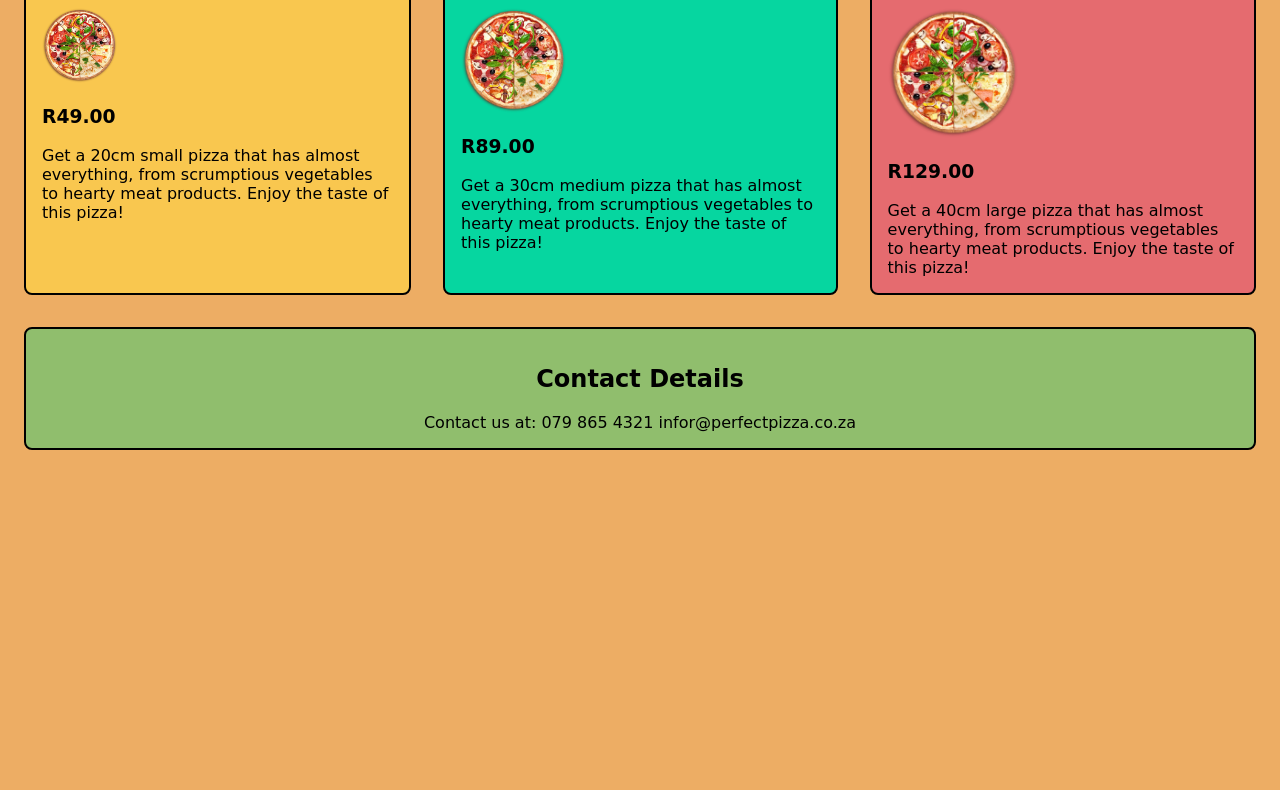
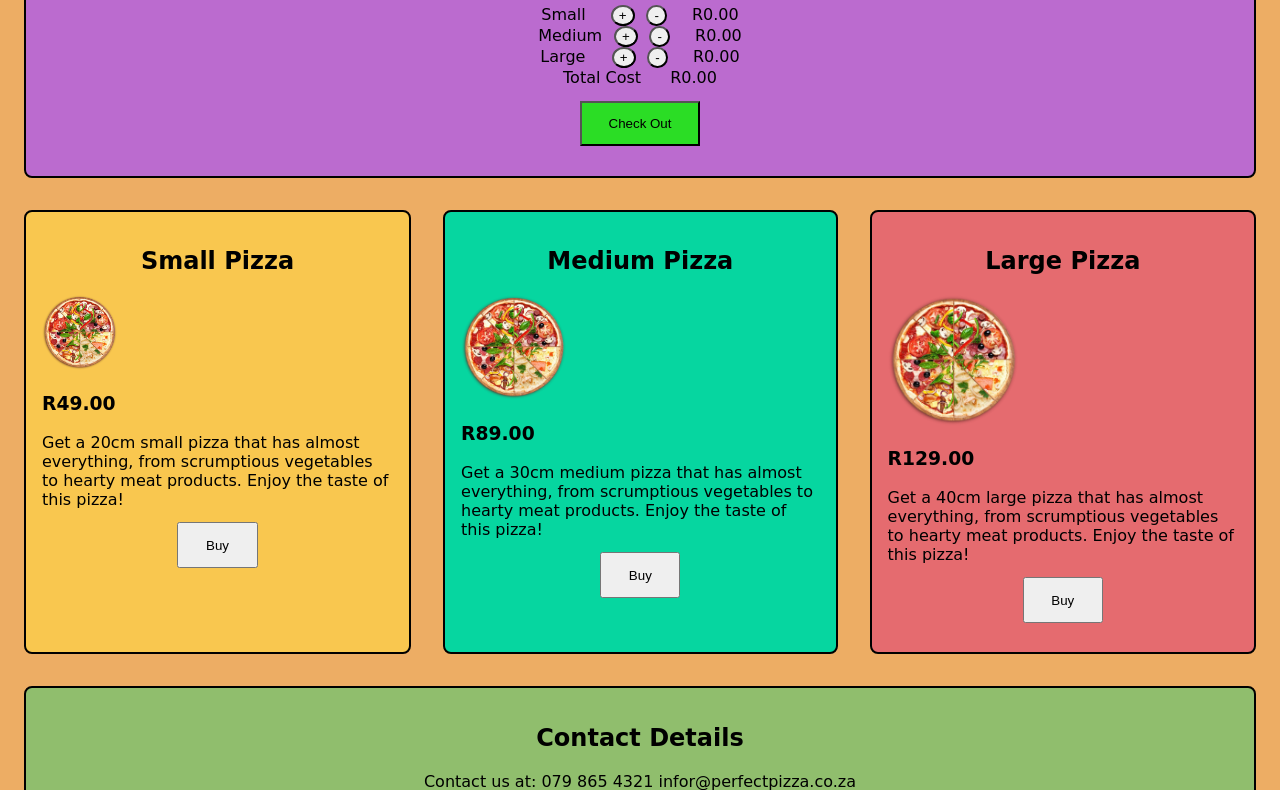
Before and after one commit to Mohau-Modisana/Mohau-Modisana-Perfect-Pizza, a plain HTML site: page index.html in a window 1280 px wide. Shown: the part 214-1004 px from the top of the page. Before the commit the page ends 800 px from the top, so only its background shows below. Drawn offline with Linux system fonts and the light colour scheme.

Commit message:
Added the pizza Cart, and all the buttons needed, as well as the toggle feature to hide a div and change color

```diff
--- a/index.html
+++ b/index.html
@@ -6,14 +6,85 @@
     <meta name="viewport" content="width=device-width, initial-scale=1.0">
     <title>Perfect Pizza</title>
     <link rel="stylesheet" href="style.css">
+
+
 </head>
 <body>
     <h1 class="align">Perfect Pizza</h1>
 
+<div class="box center cart">
+        <h1>Pizza Cart</h1>
+       <div>
+        <span>
+           Small
+        </span>
+            <span>
+                <button type="button" name="button" class="radioplus rad tab">+</button>
+            </span>
+            <span>
+                <button type="button" name="button" class="radiominus rad tab4">-</button>
+            </span>
+           <span class="smallTotal">
+            R0.00
+           </span>
+       </div>
+       <div>
+        <span>
+            Medium
+        </span>
+        <span>
+            <button type="button" name="button" class="radioplus rad tab1">+</button>
+        </span>
+        <span>
+            <button type="button" name="button" class="radiominus rad tab4">-</button>
+        </span>
+            <span class="mediumTotal">
+             R0.00
+            </span>
+       </div>
+       <div>
+        <span>
+            Large
+        </span>
+        <span>
+            <button type="button" name="button" class="radioplus rad tab2">+</button>
+        </span>
+        <span>
+            <button type="button" name="button" class="radiominus rad tab4">-</button>
+        </span>
+            <span class="largeTotal">
+             R0.00
+            </span>
+       </div>
+        <span class="tab4">
+            Total Cost
+        </span>
+            <span>
+                R0.00
+            </span>
+       <div>
+        <button type="button" name="button" class="checkout theButton paybox">Check Out</button>
+       </div>
+
+    <div class="hide hidden">
+       <div>
+           <span>
+         Payment amount:
+           </span>
+           <span>
+        <input type="text"  name="" value="">
+            </span>
+       </div>
+       <div>
+        <button type="button" name="button" class="theButton pay paybox">Pay</button>
+       </div>
+    </div>
+</div>
+
     <div class="All_Pizzas">
 
         <div class="box Small_pizza">
-            <h2>Small Pizza</h2>
+            <h2 class="center">Small Pizza</h2>
             <img src="pizza.png" width="75" >
                 <h3>
                     R49.00
@@ -22,10 +93,13 @@
             <div>
                 Get a 20cm small pizza that has almost everything, from scrumptious vegetables to hearty meat products. Enjoy the taste of this pizza!
             </div>
+            <div class="center">
+                <button type="button" name="button" class="theButton buysmall">Buy</button>
+            </div>
         </div>
 
        <div class="box Medium_pizza">
-            <h2>Medium Pizza</h2>
+            <h2 class="center">Medium Pizza</h2>
             <img src="pizza.png" width="105">
                 <h3>
                     R89.00
@@ -34,10 +108,13 @@
             <div>
                 Get a 30cm medium pizza that has almost everything, from scrumptious vegetables to hearty meat products. Enjoy the taste of this pizza!
             </div>
+            <div class="center">
+                <button type="button" name="button" class="theButton buymedium">Buy</button>
+            </div>
         </div>
 
         <div class="box Large_pizza">
-            <h2>Large Pizza</h2>
+            <h2 class="center">Large Pizza</h2>
             <img src="pizza.png" width="130">
                 <h3>
                     R129.00
@@ -45,6 +122,9 @@
 
             <div>
                 Get a 40cm large pizza that has almost everything, from scrumptious vegetables to hearty meat products. Enjoy the taste of this pizza!
+            </div>
+            <div class="center">
+                <button type="button" name="button" class="theButton buylarge">Buy</button>
             </div>
         </div>
     </div>
@@ -56,5 +136,7 @@
         Contact us at: 079 865 4321 infor@perfectpizza.co.za
     </div>
 
+<script src="pizzaDom.js"></script>
+
 </body>
 </html>
--- /dev/null
+++ b/pizzaDom.js
@@ -0,0 +1,13 @@
+const check_out = document.querySelector(".checkout");
+const hide = document.querySelector(".hide");
+const pay = document.querySelector(".pay")
+
+//check out section
+check_out.addEventListener('click', function(){
+    check_out.classList.toggle("paybox");
+    hide.classList.toggle("hidden");
+
+    pay.addEventListener('click', function(){
+        pay.classList.toggle("paybox");
+    });
+});
--- a/style.css
+++ b/style.css
@@ -8,11 +8,53 @@ font-family: cursive;
     text-align: center;
 }
 
+.center{
+    text-align: center;
+    align-items: center;
+}
+
 .box{
     border: 2px solid;
     padding:1em;
     margin: 1em;
     border-radius: 0.5em;
+}
+
+.theButton{
+    padding:1em;
+    margin: 1em;
+    padding-left: 2em;
+    padding-right: 2em;
+    align-items: baseline;
+}
+
+.rad{
+    border-radius: 50%;
+}
+
+.tab {
+    margin-left: 1.5em;
+    margin-right: 0.5em;
+   }
+
+.tab1 {
+    margin-left: 0.5em;
+    margin-right: 0.5em;
+   }
+
+.tab2 {
+    margin-left: 1.6em;
+    margin-right: 0.5em;
+   }
+
+.tab4{
+    margin-right: 1.5em;
+}
+
+
+
+.cart{
+    background-color: #bb6bcf;
 }
 
 .Small_pizza {
@@ -32,6 +74,21 @@ font-family: cursive;
     background-color: #90be6d;
 }
 
+.hidden{
+    display: none;
+}
+
+.paybox{
+    background-color: rgb(43, 221, 37);
+}
+
+.hide{
+    border: 2px solid;
+    padding:1em;
+    margin: 1em;
+    border-radius: 0.5em;
+}
+
 @media (min-width:720px){
 
     .All_Pizzas{
```
